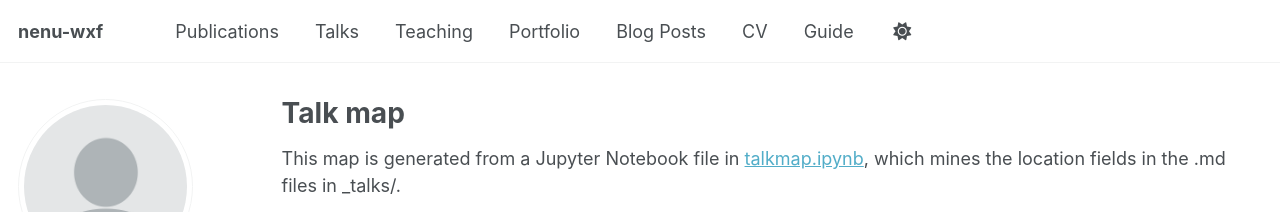
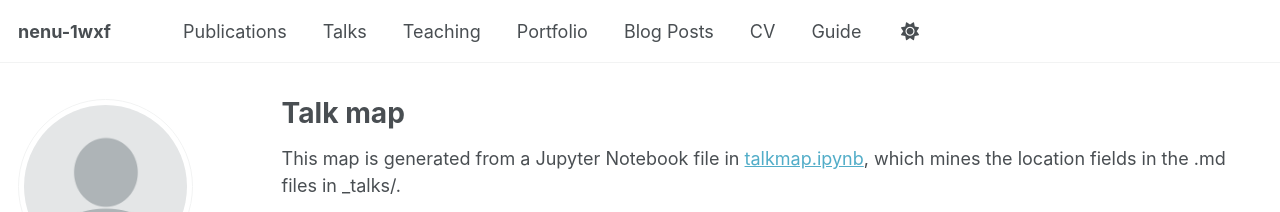
Before and after one commit to mathswang/mathswang.github.io, a Jekyll site: the page built from _pages/talkmap.html, in a window 1280 px wide. Shown: the top 212 px of the page. Built offline with Jekyll 4.4.1, drawn with Linux system fonts in a browser that asks for light colours; nearby versions of some CDN libraries; some web fonts are replaced; a script bundle is joined from its source files by our own code; library files that are not in the unit come from our copies.

Commit message:
Update site title in configuration

```diff
--- a/_config.yml
+++ b/_config.yml
@@ -9,7 +9,7 @@
 # Basic Site Settings
 locale                   : "en-US"
 site_theme               : "default" # the available themes options are "default", "air", "sunrise", "mint", "dirt" and "contrast"
-title                    : "nenu-wxf"
+title                    : "nenu-1wxf"
 title_separator          : "-"
 name                     : &name "wxf"
 description              : &description "Your Name's academic portfolio"   # Update this with a general description of your site, this is the default if not overridden by a page
```
